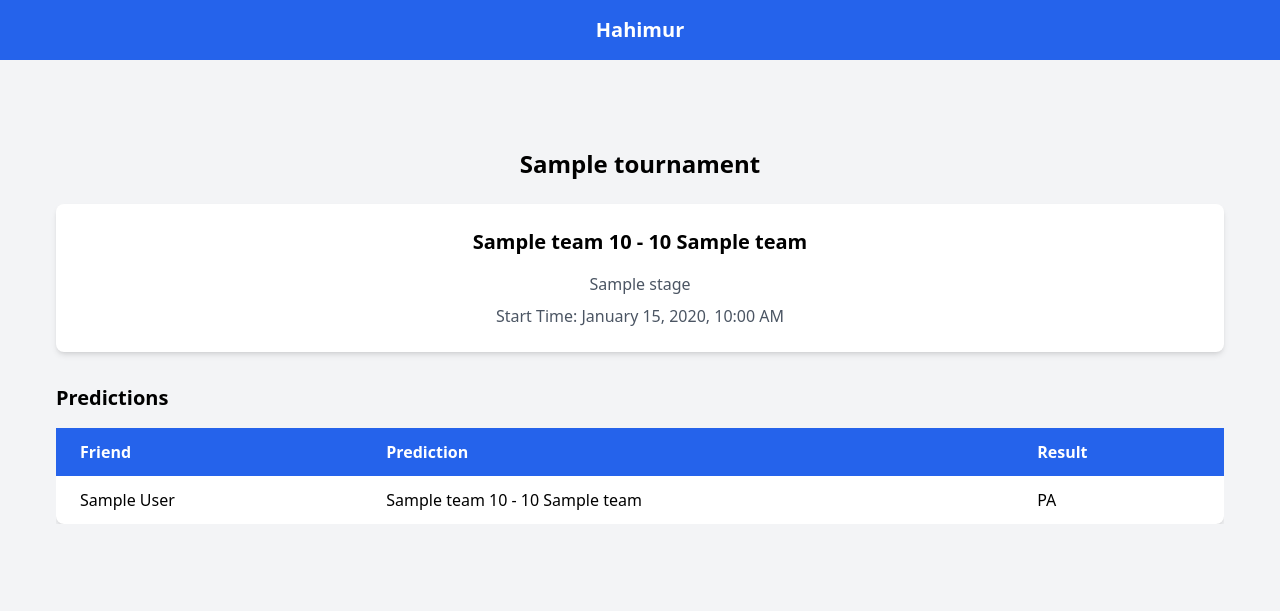
After one commit to idanmel/hahimur, a Django app: page /tournaments/1/matches/1 in a window 1280 px wide. The commit adds this page. Shown: the top 611 px of the page. Run offline with Django 5.2, Linux system fonts and the light colour scheme; tables that the repository leaves empty hold one stand-in row (values such as "Sample post"); some libraries are stand-ins or nearby versions.

Commit message:
added predictions table

```diff
--- a/tournaments/models.py
+++ b/tournaments/models.py
@@ -79,6 +79,7 @@ class Match(models.Model):
 
     def serialize(self):
         return {
+            "match_id": self.pk,
             "start_time": self.start_time,
             "number": self.number,
             "home_team": self.home_team,
@@ -120,13 +121,29 @@ class Prediction(models.Model):
     )
     goals = models.PositiveSmallIntegerField(default=0)
     assists = models.PositiveSmallIntegerField(default=0)
+    points = models.PositiveSmallIntegerField(default=0)
 
     def __str__(self):
         home_team = self.home_team or self.match.home_team
         away_team = self.away_team or self.match.away_team
         return (f'{self.friend.first_name.capitalize()} {self.friend.last_name.capitalize()} '
                 f'|| {self.match.stage} '
-                f'|| {home_team} {self.home_score} - {away_team} {self.away_score}')
+                f'|| {home_team} {self.home_score} - {self.away_score} {away_team} ')
+
+    def user_friendly(self):
+        return f"{self.home_team} {self.home_score} - {self.away_score} {self.away_team}"
+
+    def serialize(self):
+        return {
+            "friend": {"name": f"{self.friend.first_name} {self.friend.last_name}"},
+            "home_team": self.home_team,
+            "home_score": self.home_score,
+            "away_team": self.away_team,
+            "away_score": self.away_score,
+            "result": self.result,
+            "points": self.points,
+            "str": self.user_friendly(),
+        }
 
     class Meta:
         constraints = [
--- /dev/null
+++ b/tournaments/templates/tournaments/match_predictions.html
@@ -0,0 +1,56 @@
+
+{% extends "./base.html" %}
+{% block content %}
+<div class="container mx-auto py-8 px-6">
+  <!-- Tournament Name -->
+  <h1 class="text-2xl font-bold text-center mb-6">{{ tournament.name }}</h1>
+
+  <!-- Match Details -->
+  <div class="bg-white shadow-md rounded-lg p-6 mb-8">
+    <h2 class="text-xl font-semibold text-center mb-4">{{ match.str }}</h2>
+    <p class="text-center text-gray-600 mb-2">{{ match.stage }}</p>
+    <p class="text-center text-gray-600">
+      Start Time: {{ match.start_time|date:"F j, Y, g:i A" }}
+    </p>
+  </div>
+
+  <!-- Predictions -->
+  <div>
+    <h3 class="text-xl font-semibold mb-4">Predictions</h3>
+
+    {% if predictions %}
+      <div class="overflow-x-auto">
+        <table class="min-w-full bg-white shadow-md rounded-lg">
+          <thead class="bg-blue-600 text-white">
+            <tr>
+              <th class="py-3 px-6 text-left">Friend</th>
+              <th class="py-3 px-6 text-left">Prediction</th>
+              <th class="py-3 px-6 text-left">Result</th>
+            </tr>
+          </thead>
+          <tbody class="divide-y divide-gray-200">
+            {% for prediction in predictions %}
+              <tr class="hover:bg-gray-50">
+                <!-- Friend Name -->
+                <td class="py-3 px-6">{{ prediction.friend.name }}</td>
+                <!-- Prediction String -->
+                <td class="py-3 px-6">{{ prediction.str }}</td>
+                <!-- Result -->
+                <td class="py-3 px-6">
+                  {% if prediction.result == 'Prediction.Result.PARTICIPATE' %}
+                    Participating
+                  {% else %}
+                    {{ prediction.result }}
+                  {% endif %}
+                </td>
+              </tr>
+            {% endfor %}
+          </tbody>
+        </table>
+      </div>
+    {% else %}
+      <p class="text-gray-600 text-center">No predictions have been made for this match yet.</p>
+    {% endif %}
+  </div>
+</div>
+{% endblock %}
--- a/tournaments/templates/tournaments/matches.html
+++ b/tournaments/templates/tournaments/matches.html
@@ -3,7 +3,7 @@
 {% block content %}
 <div class="container mx-auto py-8 px-6">
   <!-- Tournament Title -->
-  <h1 class="text-2xl font-bold text-center mb-6">{{ tournament }}</h1>
+  <h1 class="text-2xl font-bold text-center mb-6">{{ tournament.name }}</h1>
 
   {% if matches %}
     <!-- Matches Table -->
@@ -27,7 +27,7 @@
               <!-- Match Info (Clickable) -->
               <td class="py-3 px-6 font-semibold">
                 <a
-                  href="/"
+                  href="/tournaments/{{tournament.tournament_id}}/matches/{{match.match_id}}"
                   class="text-blue-600 hover:text-blue-500 underline"
                 >
                   {{ match.str }}
--- a/tournaments/urls.py
+++ b/tournaments/urls.py
@@ -5,6 +5,6 @@ from . import views
 urlpatterns = [
     path("", views.tournaments, name="tournaments"),
     path("<int:tournament_id>/standings", views.standing, name="standings"),
-    path("matches/<int:match_id>", views.match, name="match"),
+    path("<int:tournament_id>/matches/<int:match_id>", views.match, name="match"),
     path("<int:tournament_id>/matches", views.matches, name="matches")
 ]
--- a/tournaments/views.py
+++ b/tournaments/views.py
@@ -1,10 +1,10 @@
 from collections import defaultdict
 
 from django.db.models import F, Sum, Value
-from django.db.models.functions import Coalesce, Concat
+from django.db.models.functions import Concat
 from django.shortcuts import render
 
-from .models import Match, Prediction, Score, StagePrediction, Tournament
+from .models import Match, Prediction, StagePrediction, Tournament
 
 
 def table_headers():
@@ -19,39 +19,12 @@ def match_result_row(prediction):
     }
 
 
-def match(request, match_id):
-    m = Match.objects.get(id=match_id)
-    predictions = Prediction.objects.filter(match=m).order_by("-friend")
-    predictions_with_scores = (
-        Prediction.objects
-        .select_related('match', 'friend')  # Optimize related field lookups
-        .annotate(
-            score=Coalesce(
-                Score.objects.filter(
-                    match=F('match'),
-                    friend=F('friend')
-                ).values('score')[:1],  # Get the score value from Score
-                Value(0)  # Default to 0 if no corresponding score is found
-            )
-        )
-        .values(
-            'friend__first_name',
-            'friend__last_name',
-            'home_team__name',
-            'home_score',
-            'away_team__name',
-            'away_score',
-            'result',
-            'score',
-        )
-    )
-    rows = [match_result_row(friend_result) for friend_result in predictions_with_scores]
-    context = {
-        "title": m,
-        "table_headers": ["Name", "Prediction", "Score"],
-        "rows": rows,
-    }
-    return render(request, "tournaments/match_result.html", context)
+def match(request, tournament_id, match_id):
+    t = Tournament.objects.get(pk=tournament_id)
+    m = Match.objects.get(pk=match_id)
+    predictions = Prediction.objects.filter(match=m)
+    context = match_predictions_context(t, m, predictions)
+    return render(request, "tournaments/match_predictions.html", context)
 
 
 def matches(request, tournament_id):
@@ -118,6 +91,14 @@ def standing(request, tournament_id):
 
 def matches_context(tournament, matches):
     return {
-        "tournament": tournament.name,
+        "tournament": {"name": tournament.name, "tournament_id": tournament.pk},
         "matches": [m.serialize() for m in matches if m],
     }
+
+
+def match_predictions_context(t, m, predictions):
+    return {
+        "tournament": t.serialize(),
+        "match": m.serialize(),
+        "predictions": [p.serialize() for p in predictions if p],
+    }
```
Also changed, not shown: tournaments/static/tournaments/css/output.css (+17 -0 lines), tournaments/templates/tournaments/match_result.html (deleted, +0 -24 lines), tournaments/tests.py (+45 -18 lines), README.md, tournaments/migrations/0005_alter_match_options_prediction_points.py (added).
